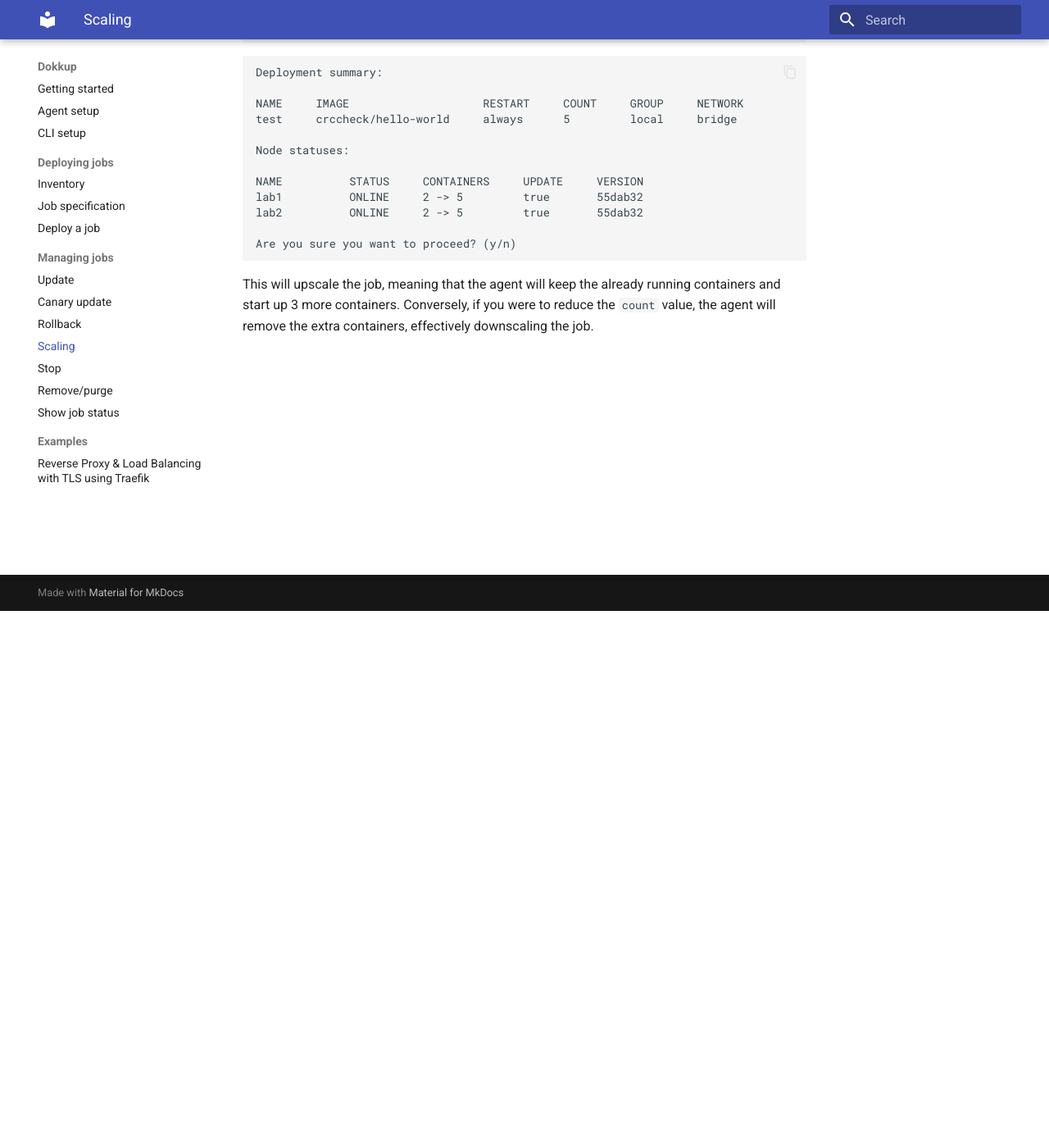
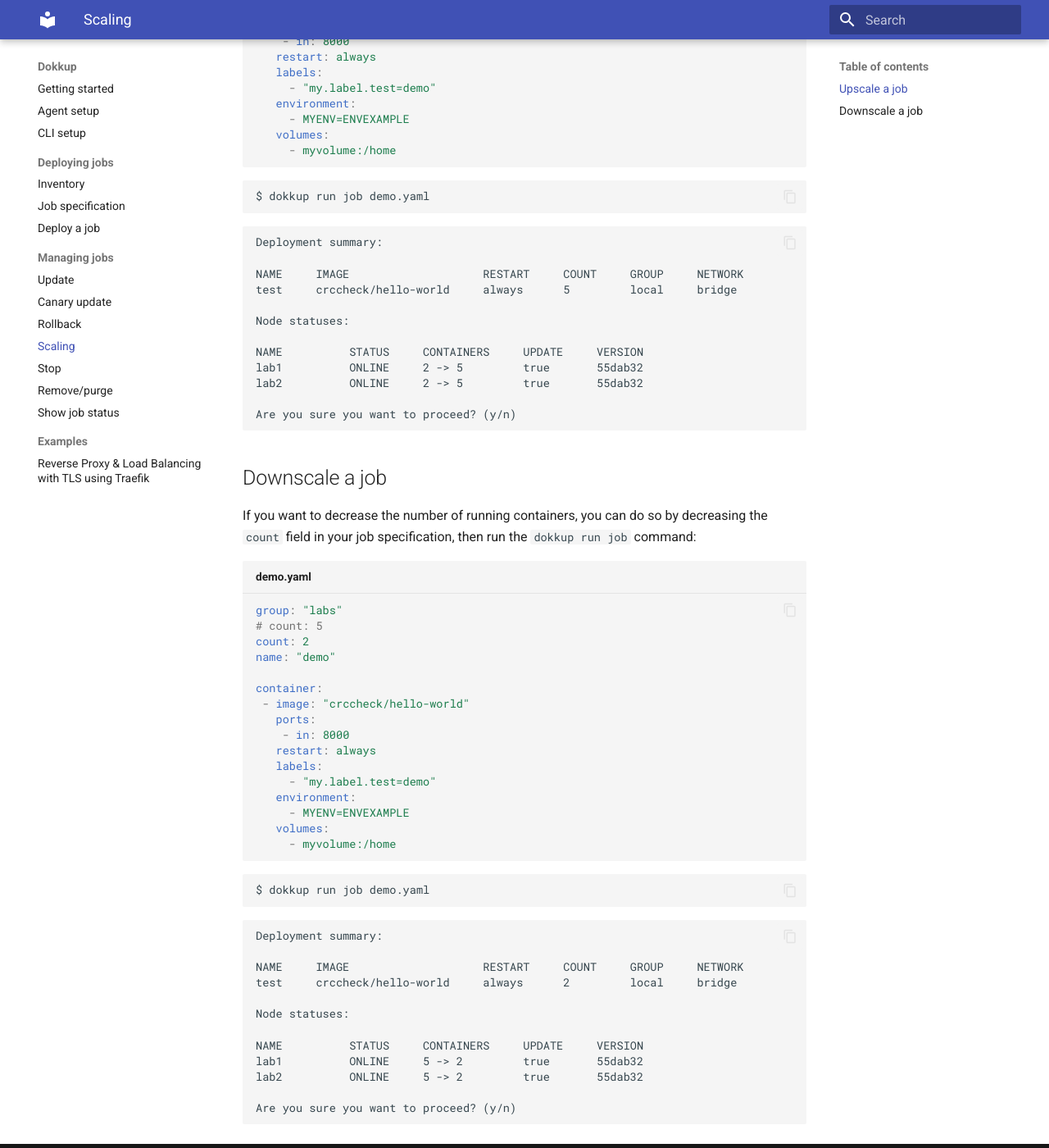
Before and after one commit to XiovV/dokkup, an MkDocs documentation site: the page built from docs/managing_jobs/scaling.md, in a window 1280 px wide and 1400 px high, scrolled down 655 px. Shown: the whole window at 82% size. Built offline with MkDocs 1.6.1 and Material for MkDocs 9.7.7, drawn with Linux system fonts in a browser that asks for light colours; some of the changed text lies outside the part shown.

Commit message:
docs(mkdocs): complete job scaling docs

````diff
--- a/docs/managing_jobs/scaling.md
+++ b/docs/managing_jobs/scaling.md
@@ -1,5 +1,11 @@
-# Upscale or downscale a job
-In case you want to change the number of running containers, you can do so by changing the `count` field in your job specification, then run the `dokkup run job` command:
+# Scaling jobs
+With dokkup's scaling feature, you can easily change the number of running containers on your nodes.
+
+!!! note
+    Upscaling or downscaling a job will not have an effect on your uptime.
+
+## Upscale a job
+If you want to increase the number of running containers, you can do so by incrasing the `count` field in your job specification, then run the `dokkup run job` command:
 
 ```yaml title="demo.yaml"
 group: "labs"
@@ -38,4 +42,42 @@
 
 Are you sure you want to proceed? (y/n)
 ```
-This will upscale the job, meaning that the agent will keep the already running containers and start up 3 more containers. Conversely, if you were to reduce the `count` value, the agent will remove the extra containers, effectively downscaling the job.
+
+## Downscale a job
+If you want to decrease the number of running containers, you can do so by decreasing the `count` field in your job specification, then run the `dokkup run job` command:
+
+```yaml title="demo.yaml"
+group: "labs"
+# count: 5
+count: 2
+name: "demo"
+
+container:
+ - image: "crccheck/hello-world"
+   ports:
+    - in: 8000
+   restart: always
+   labels:
+     - "my.label.test=demo"
+   environment:
+     - MYENV=ENVEXAMPLE
+   volumes:
+     - myvolume:/home
+```
+```shell
+$ dokkup run job demo.yaml
+```
+```
+Deployment summary:
+
+NAME     IMAGE                    RESTART     COUNT     GROUP     NETWORK
+test     crccheck/hello-world     always      2         local     bridge
+
+Node statuses:
+
+NAME          STATUS     CONTAINERS     UPDATE     VERSION
+lab1          ONLINE     5 -> 2         true       55dab32
+lab2          ONLINE     5 -> 2         true       55dab32
+
+Are you sure you want to proceed? (y/n)
+```
````
Also changed, not shown: other parts of docs/managing_jobs/scaling.md (+0 -2 lines).
